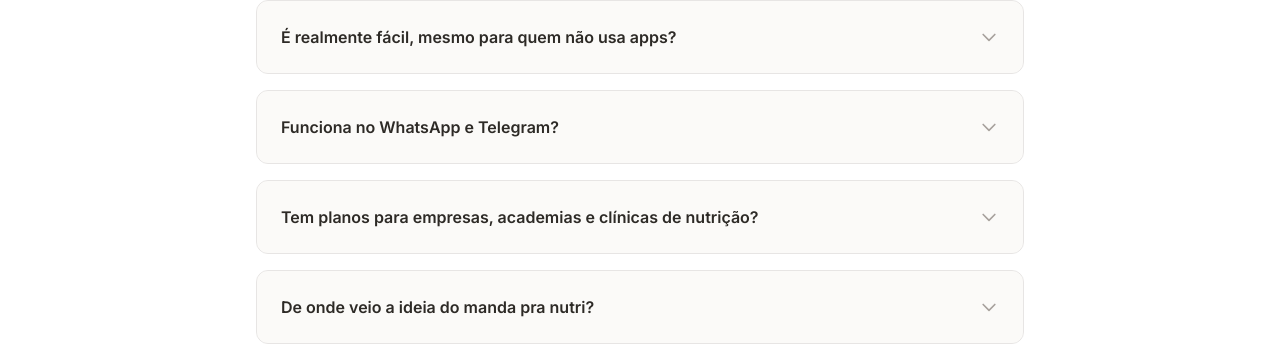
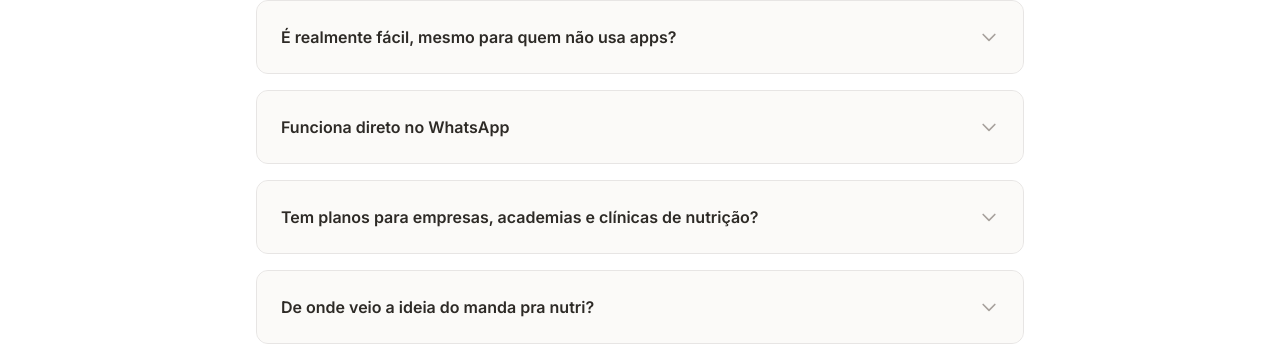
Before and after one commit to brulabs-dev/mpnsite, a Jekyll site: the page built from docs/index.html, in a window 1280 px wide and 900 px high, scrolled down 4998 px. Shown: the part 143-487 px from the top of the window. Built offline with Jekyll 4.4.1, drawn with Linux system fonts in a browser that asks for light colours; nearby versions of some CDN libraries; a script that is not in the unit is left out.

Commit message:
Atualizar o index.html
&ref + remover telegram

```diff
--- a/docs/index.html
+++ b/docs/index.html
@@ -31,7 +31,7 @@
           </div>
 
           <div class="mt-10 flex flex-col sm:flex-row gap-4 justify-center lg:justify-start">
-              <a href="https://wa.me/5548936181623?text=Quero%20testar%20o%20Manda%20pra%20Nutri!?ref=pg_landing" class="inline-flex flex-col items-center justify-center px-8 py-4 rounded-xl bg-accent text-white font-serif font-bold shadow-xl shadow-emerald-100 hover:bg-emerald-700 transform hover:-translate-y-1 transition-all">
+              <a href="https://wa.me/5548936181623?text=Quero%20testar%20o%20Manda%20pra%20Nutri!&ref=pg_landing" class="inline-flex flex-col items-center justify-center px-8 py-4 rounded-xl bg-accent text-white font-serif font-bold shadow-xl shadow-emerald-100 hover:bg-emerald-700 transform hover:-translate-y-1 transition-all">
                 <span class="text-base">Testar no WhatsApp</span>
                 <span class="text-sm">(10 refeições grátis)</span>
               </a>
@@ -554,18 +554,18 @@
             <svg class="w-5 h-5 text-stone-400 transform transition-transform duration-300" fill="none" stroke="currentColor" viewBox="0 0 24 24"><path stroke-linecap="round" stroke-linejoin="round" stroke-width="2" d="M19 9l-7 7-7-7"></path></svg>
           </button>
           <div class="max-h-0 overflow-hidden transition-all duration-500 ease-in-out">
-            <p class="p-6 pt-2 text-sm text-stone-600 font-sans leading-relaxed">Absolutamente! Se você sabe mandar uma mensagem no WhatsApp, você sabe usar o manda pra nutri. Não precisa baixar nada, nem criar senhas. É tão simples quanto conversar com um amigo no WhatsApp ou Telegram.</p>
+            <p class="p-6 pt-2 text-sm text-stone-600 font-sans leading-relaxed">Simmmm! Se você sabe mandar uma mensagem no WhatsApp, você sabe usar o manda pra nutri. Não precisa baixar nada, nem criar senhas. É tão simples quanto conversar com um amigo no WhatsApp ou Telegram.</p>
           </div>
         </div>
 
         <!-- Item FAQ -->
         <div class="bg-paper rounded-xl border border-stone-200 overflow-hidden">
           <button class="w-full p-6 text-left flex justify-between items-center group bg-stone-50/50 hover:bg-stone-50 transition-colors" data-faq-toggle>
-            <h3 class="text-base font-bold font-sans text-ink group-hover:text-accent transition-colors">Funciona no WhatsApp e Telegram?</h3>
+            <h3 class="text-base font-bold font-sans text-ink group-hover:text-accent transition-colors">Funciona direto no WhatsApp</h3>
             <svg class="w-5 h-5 text-stone-400 transform transition-transform duration-300" fill="none" stroke="currentColor" viewBox="0 0 24 24"><path stroke-linecap="round" stroke-linejoin="round" stroke-width="2" d="M19 9l-7 7-7-7"></path></svg>
           </button>
           <div class="max-h-0 overflow-hidden transition-all duration-500 ease-in-out">
-            <p class="p-6 pt-2 text-sm text-stone-600 font-sans leading-relaxed">Sim! A ferramenta funciona perfeitamente nos dois aplicativos. Você pode escolher qual prefere usar - WhatsApp ou Telegram (ou ambos!) - e terá a mesma experiência incrível. A IA analisa suas refeições independente da plataforma que você escolher e salva tudo no seu dashboard.</p>
+            <p class="p-6 pt-2 text-sm text-stone-600 font-sans leading-relaxed">Sim! A ferramenta funciona direto no seu chat, basta adicionar nosso núnero aos seus contatos, sem baixar mais aplicativos. A IA analisa suas refeições independente da plataforma que você escolher, e te ajuda a se alimentar melhor.</p>
           </div>
         </div>
 
@@ -607,7 +607,7 @@
         </p>
 
         <!-- CTA único -->
-        <a href="https://wa.me/5548936181623?text=Quero%20testar%20o%20Manda%20pra%20Nutri!" class="relative z-10 inline-flex flex-col items-center justify-center px-12 py-5 bg-ink text-white font-serif font-bold rounded-2xl shadow-xl hover:bg-stone-800 transform hover:scale-105 transition-all duration-300">
+        <a href="https://wa.me/5548936181623?text=Quero%20testar%20o%20Manda%20pra%20Nutri!&ref=pg_landing" class="relative z-10 inline-flex flex-col items-center justify-center px-12 py-5 bg-ink text-white font-serif font-bold rounded-2xl shadow-xl hover:bg-stone-800 transform hover:scale-105 transition-all duration-300">
           <span class="text-xl">Testar no WhatsApp</span>
           <span class="text-base">(5 refeições grátis)</span>
         </a>
```
